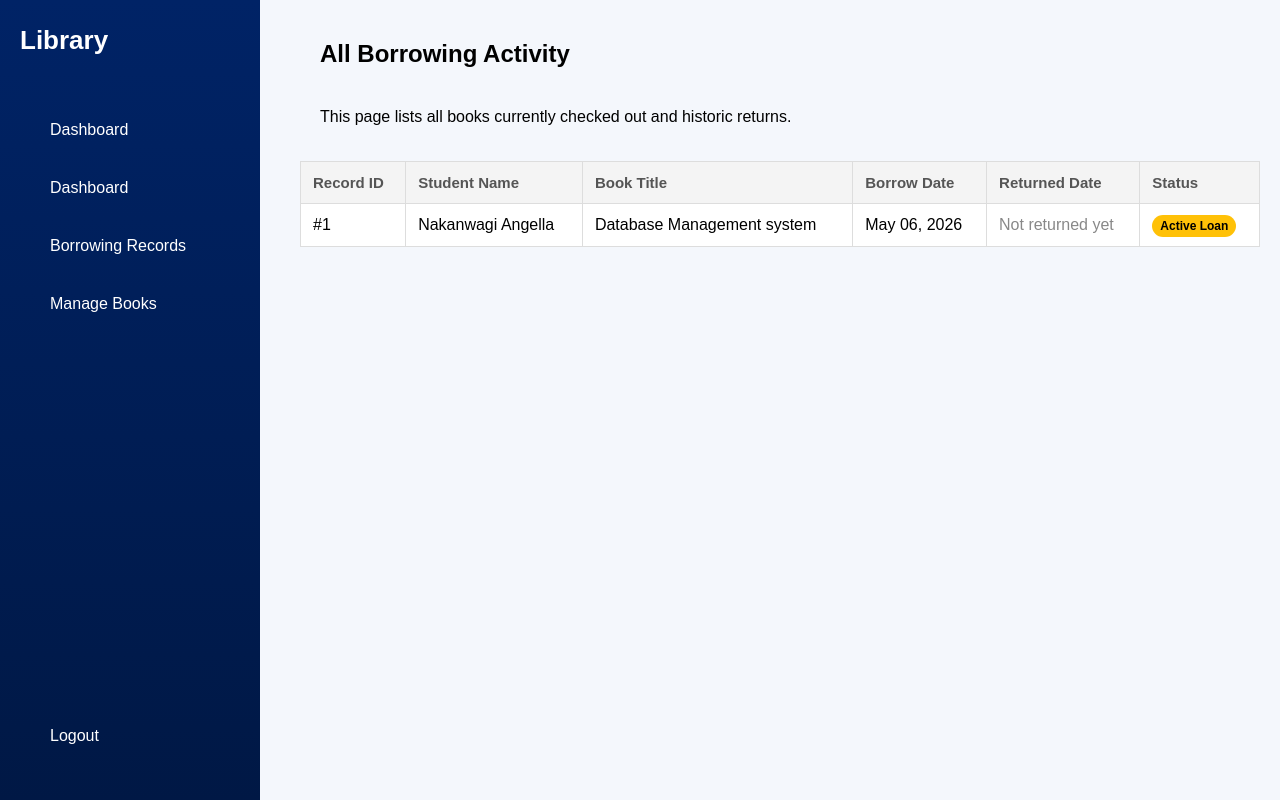
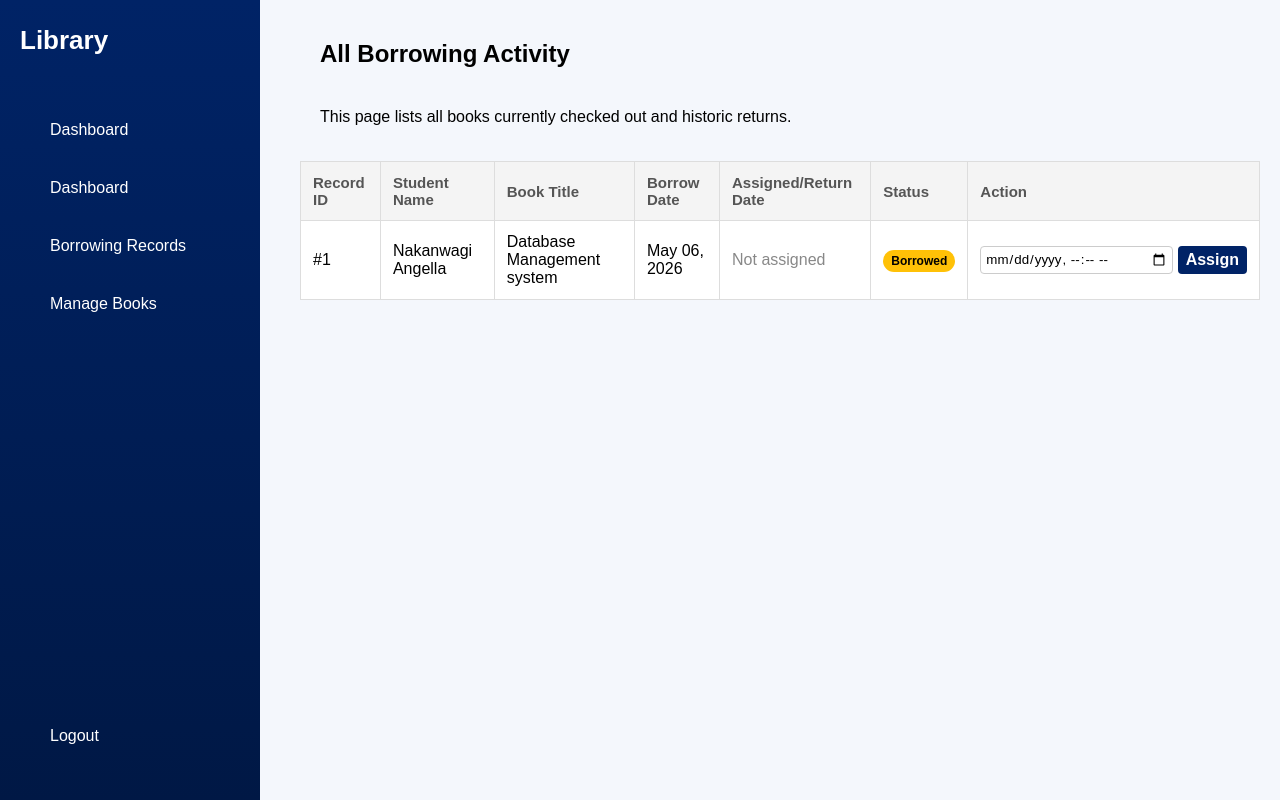
Before and after one commit to Angella-Malayika/webbasedfinal_exam, a PHP site: page /admin/borrow_records.php in a window 1280 px wide. Run offline with PHP 8.4, Linux system fonts and the light colour scheme; a user stored in the database is signed in; data comes from the database, SQL or seed files in the repository.

Commit message:
return and due updated

```diff
--- a/admin/borrow_records.php
+++ b/admin/borrow_records.php
@@ -8,6 +8,38 @@ if (!isset($_SESSION['user_id']) || $_SESSION['role'] !== 'admin') {
 }
 
 include_once '../config/db.php';
+
+// Handle setting of return date
+$message = '';
+if ($_SERVER['REQUEST_METHOD'] === 'POST' && isset($_POST['set_return_date'])) {
+    $record_id = intval($_POST['record_id']);
+    $return_date = $_POST['return_date'];
+
+    // Fetch borrow_date to validate minimum days
+    $check_stmt = $conn->prepare("SELECT borrow_date FROM borrow_records WHERE id = ?");
+    $check_stmt->bind_param("i", $record_id);
+    $check_stmt->execute();
+    $result = $check_stmt->get_result();
+    if ($row = $result->fetch_assoc()) {
+        $borrow_date = new DateTime($row['borrow_date']);
+        $assigned_date = new DateTime($return_date);
+        $interval = $borrow_date->diff($assigned_date);
+
+        if ($assigned_date >= $borrow_date && $interval->days >= 7) {
+            $update_stmt = $conn->prepare("UPDATE borrow_records SET return_date = ? WHERE id = ?");
+            $update_stmt->bind_param("si", $return_date, $record_id);
+            if ($update_stmt->execute()) {
+                $message = "<div style='color: green; background: #dfd; padding: 10px; margin-bottom: 10px;'>Return date assigned successfully.</div>";
+            } else {
+                $message = "<div style='color: red; background: #fdd; padding: 10px; margin-bottom: 10px;'>Error assigning return date.</div>";
+            }
+            $update_stmt->close();
+        } else {
+            $message = "<div style='color: red; background: #fdd; padding: 10px; margin-bottom: 10px;'>The return date must be at least 7 days after the borrow date.</div>";
+        }
+    }
+    $check_stmt->close();
+}
 
 // Prepare a complex query linking borrow_records with books AND users
 // We use INNER JOINs to pull down readable names instead of raw IDs.
@@ -170,6 +202,8 @@ $records_result = $conn->query($query);
 
         <p>This page lists all books currently checked out and historic returns.</p>
 
+        <?php echo $message; ?>
+
         <table>
             <thead>
                 <tr>
@@ -177,8 +211,9 @@ $records_result = $conn->query($query);
                     <th>Student Name</th>
                     <th>Book Title</th>
                     <th>Borrow Date</th>
-                    <th>Returned Date</th>
+                    <th>Assigned/Return Date</th>
                     <th>Status</th>
+                    <th>Action</th>
                 </tr>
             </thead>
             <tbody>
@@ -194,7 +229,7 @@ $records_result = $conn->query($query);
                                     if ($row['return_date']) {
                                         echo date('M d, Y', strtotime($row['return_date']));
                                     } else {
-                                        echo "<span style='color: #888;'>Not returned yet</span>";
+                                        echo "<span style='color: #888;'>Not assigned</span>";
                                     }
                                 ?>
                             </td>
@@ -202,14 +237,27 @@ $records_result = $conn->query($query);
                                 <?php if ($row['status'] === 'returned'): ?>
                                     <span class="badge-returned">Returned</span>
                                 <?php else: ?>
-                                    <span class="badge-borrowed">Active Loan</span>
+                                    <span class="badge-borrowed">Borrowed</span>
+                                <?php endif; ?>
+                            </td>
+                            <td>
+                                <?php if ($row['status'] === 'borrowed' && !$row['return_date']): ?>
+                                    <form method="POST" style="margin: 0; display: flex; gap: 5px;">
+                                        <input type="hidden" name="record_id" value="<?php echo $row['record_id']; ?>">
+                                        <?php
+                                            // Calculate minimum date (7 days from borrow date)
+                                            $min_date = date('Y-m-d\TH:i', strtotime($row['borrow_date'] . ' + 7 days'));
+                                        ?>
+                                        <input type="datetime-local" name="return_date" required min="<?php echo $min_date; ?>" style="padding: 4px; border: 1px solid #ccc; border-radius: 4px;">
+                                        <button type="submit" name="set_return_date" style="padding: 4px 8px; background: #002366; color: white; border: none; border-radius: 4px; cursor: pointer;">Assign</button>
+                                    </form>
                                 <?php endif; ?>
                             </td>
                         </tr>
                     <?php endwhile; ?>
                 <?php else: ?>
                     <tr>
-                        <td colspan="6" style="text-align: center; padding: 20px;">No borrowing activity found yet.</td>
+                        <td colspan="7" style="text-align: center;">No borrowing records found.</td>
                     </tr>
                 <?php endif; ?>
             </tbody>
```
Also changed, not shown: student/history.php (+111 -49 lines).
